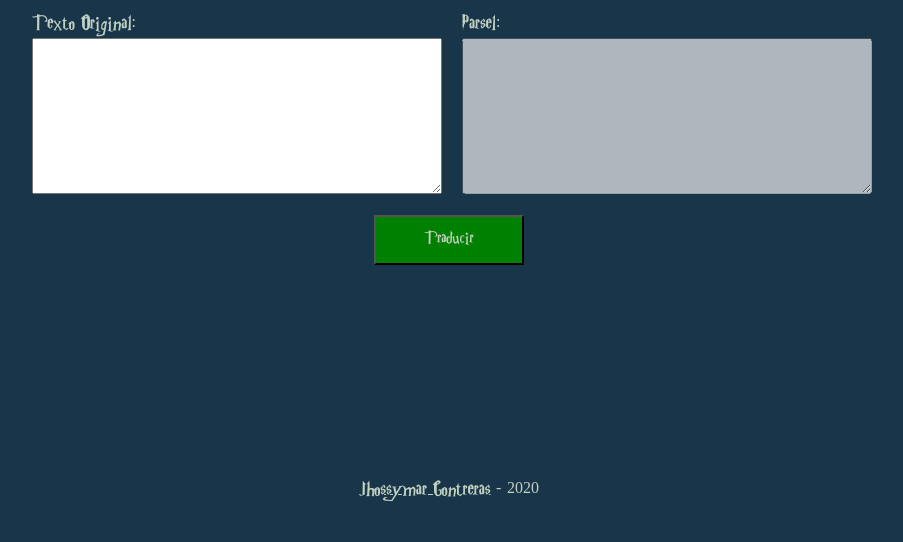
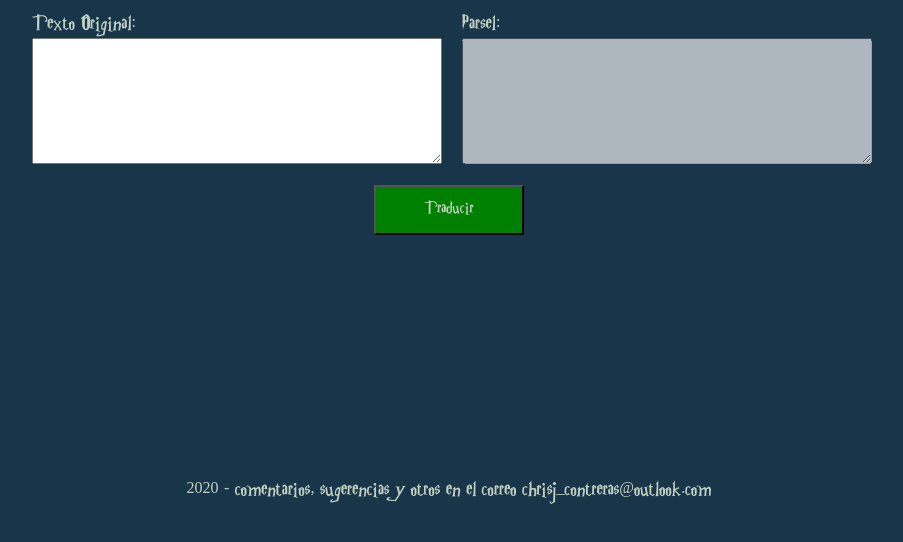
Before and after one commit to jhossyd3v/parseltranslator, a plain HTML site: page index.html in a window 1280 px wide. Shown: the part 118-660 px from the top of the page, without its empty margins (191-1094 px from the left). Drawn offline with Linux system fonts and the light colour scheme; files whose address does not match are found by name.

Commit message:
se agrega contacto

```diff
--- a/css/index.css
+++ b/css/index.css
@@ -33,7 +33,7 @@ body
 .translator_container,
 .abc_container
 {
-    height: 475px;
+    height: 450px;
     padding: 10px auto;
 }
 
--- a/index.html
+++ b/index.html
@@ -23,18 +23,18 @@
         <section class="translator_container">
             <div class="div ta_translator">
                 <label for="ta_normal">Texto Original: </label>
-                <textarea name="ta_normal" id="ta_normal" cols="30" rows="10"></textarea>
+                <textarea name="ta_normal" id="ta_normal" cols="30" rows="8"></textarea>
             </div>
             <div class="div ta_translator">
                 <label for="ta_parsel">Parsel:</label>
-                <textarea name="ta_parsel" id="ta_parsel" cols="30" rows="10" disabled></textarea>
+                <textarea name="ta_parsel" id="ta_parsel" cols="30" rows="8" disabled></textarea>
             </div>
             <div class="button_container">
                 <button id="boton_traducir">Traducir</button>
             </div>
         </section>
         <footer>
-            <p><a href="https://chrisjcom.github.io">Jhossymar Contreras</a> - 2020</p>
+            <p>2020 - comentarios, sugerencias y otros en el correo chrisj_contreras@outlook.com</p>
         </footer>
     </div>
     <script src="./parselTranslator.js"></script>
```
Also changed, not shown: abcparsel.html (+1 -1 lines).
